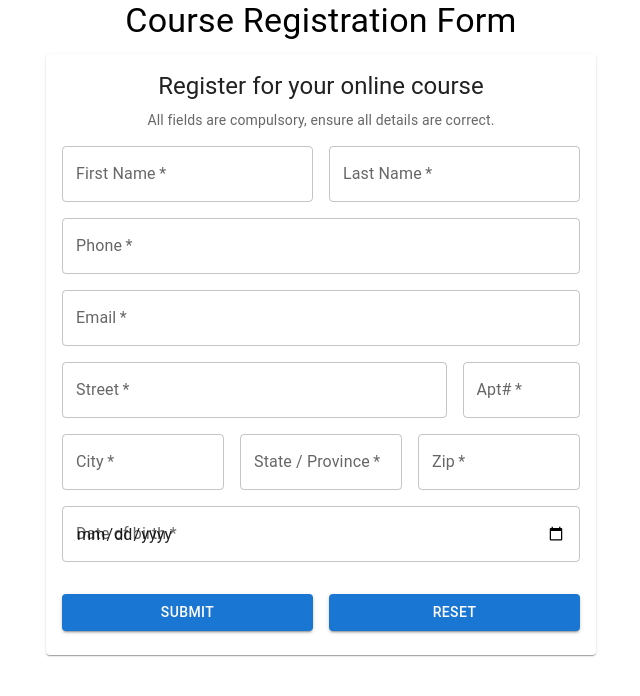
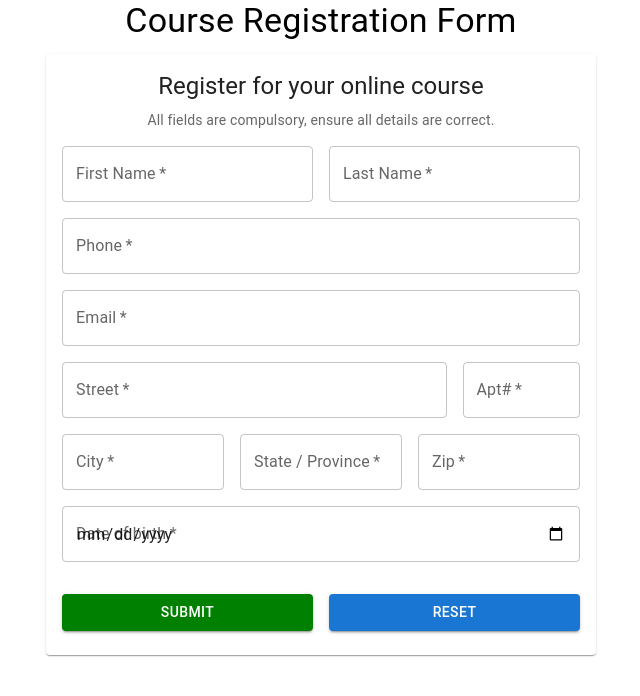
Before and after one commit to dellydel/student-tracker, a React (Create React App) app in the folder front-end/: page / in a window 1280 px wide. Shown: the top 696 px of the page, without its empty margins (319-959 px from the left). Built offline with nearby package versions, Linux system fonts and the light colour scheme.

Commit message:
New code added

```diff
--- a/front-end/src/components/RegisterCourse.js
+++ b/front-end/src/components/RegisterCourse.js
@@ -230,7 +230,8 @@ const RegisterCourse = () => {
                 </div>
               </Grid>
               <Grid xs={12} sm={6} item>
-                <Button type="submit" variant="contained" fullWidth>
+                <Button type="submit" variant="contained"
+                sx={{backgroundColor:"green"}} fullWidth>
                   Submit
                 </Button>
               </Grid>
```
Also changed, not shown: 2 other files (tests, documents, lock files or other folders).
